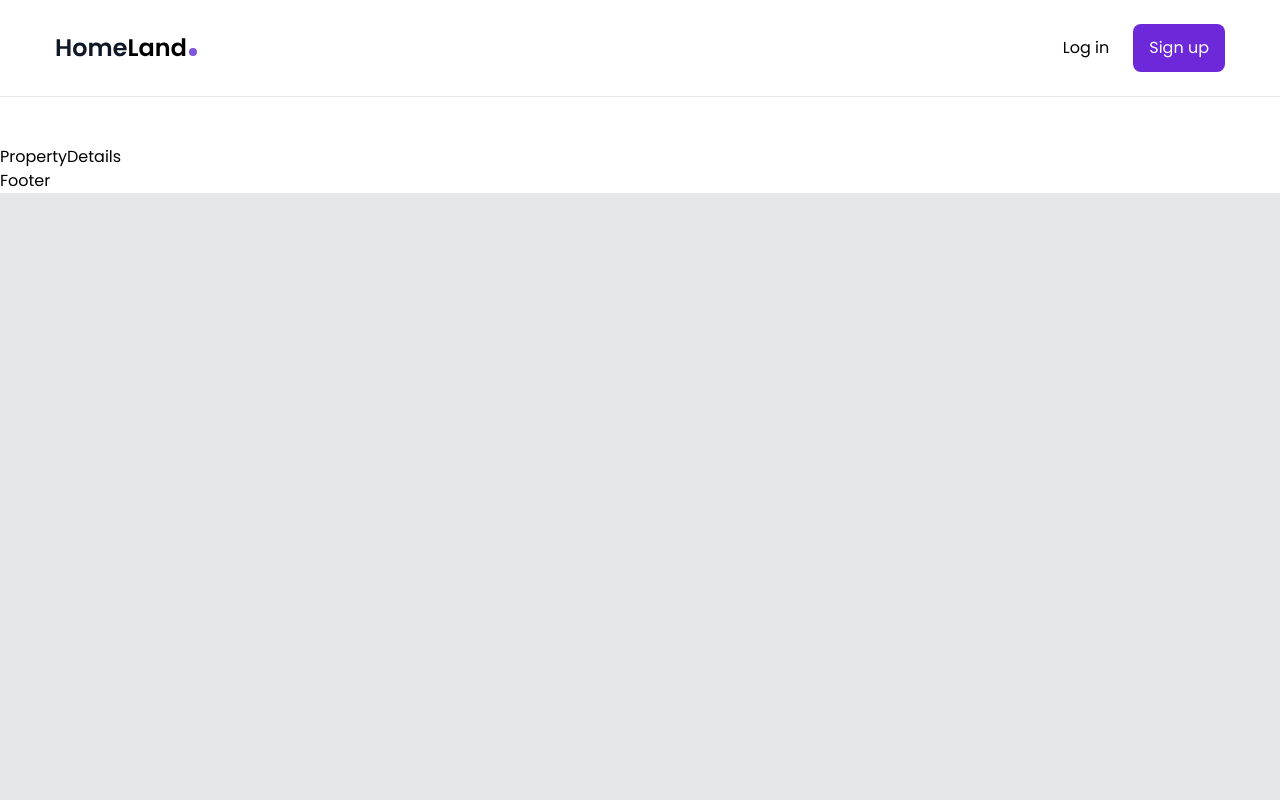
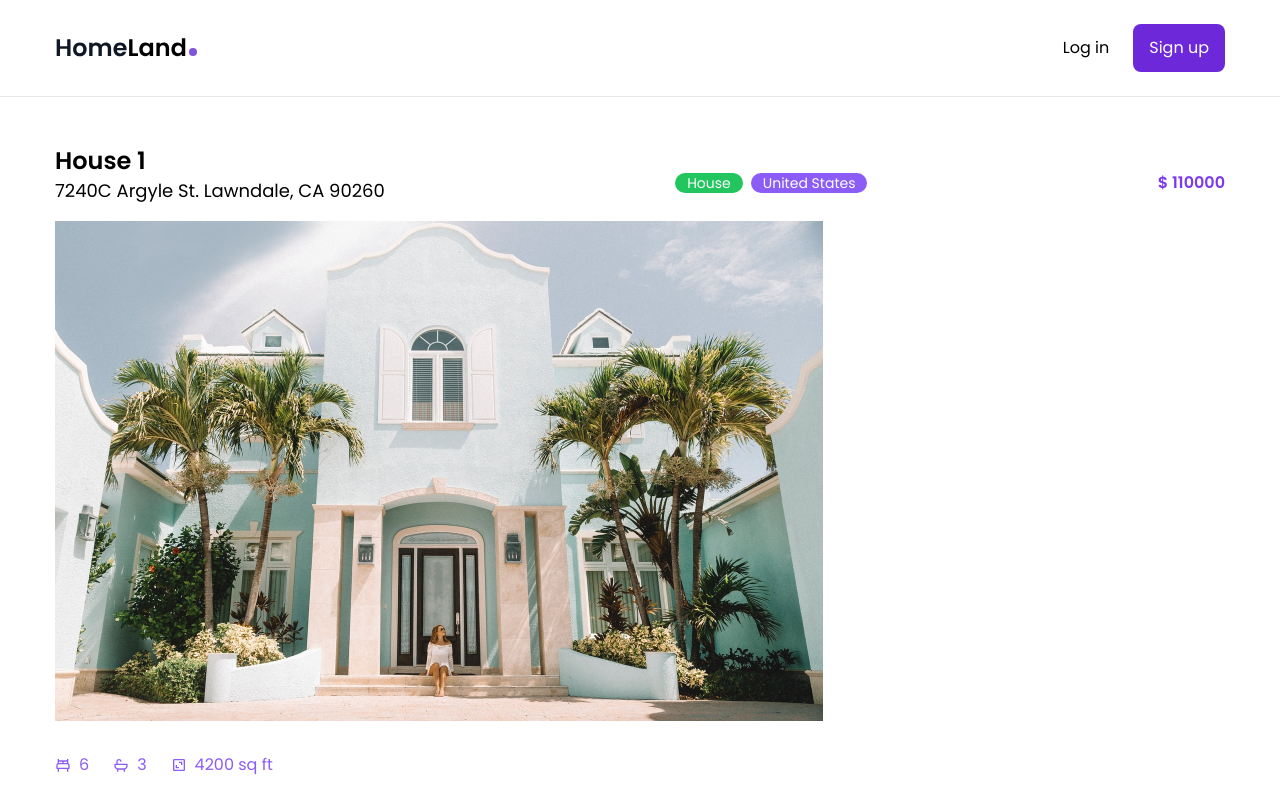
Before and after one commit to thethmuenaing/real-estate-react-tailwind, a React (Create React App) app: page /property/1 in a window 1280 px wide. Shown: the top 800 px of the page. Built offline with nearby package versions, Linux system fonts and the light colour scheme.

Commit message:
adding the house information code

```diff
--- a/src/pages/PropertyDetails.js
+++ b/src/pages/PropertyDetails.js
@@ -1,10 +1,72 @@
 import React from "react";
 
+//import data
+import { housesData } from "../data";
+
+//import use params
+import { useParams } from "react-router-dom";
+
+//import icons
+import { BiBed, BiBath, BiArea } from "react-icons/bi";
+
+//import Link
+import { Link } from "react-router-dom";
+
 const PropertyDetails = () => {
+	//get the house id
+	const { id } = useParams();
+	console.log(id);
+
+	//get the house based on the id
+	const house = housesData.find((house) => {
+		return house.id === parseInt(id);
+	});
+
+	console.log(house);
 	return (
-		<div>
-			<div>PropertyDetails</div>
-		</div>
+		<section>
+			<div className="container mx-auto min-h-[800px] mb-14">
+				<div className="flex flex-col lg:flex-row lg:items-center lg:justify-between">
+					<div>
+						<h2 className="text-2xl font-semibold ">{house.name}</h2>
+						<h3 className="text-lg mb-4">{house.address}</h3>
+					</div>
+					<div className="mb-4 lg:mb-0 flex gap-x-2 text-sm">
+						<div className="bg-green-500 text-white px-3 rounded-full ">
+							{house.type}
+						</div>
+						<div className="bg-violet-500 text-white px-3 rounded-full">
+							{house.country}
+						</div>
+					</div>
+					<div className="texzt-3xl font-semibold text-violet-600">
+						$ {house.price}
+					</div>
+				</div>
+				<div className="flex flex-col items-start gap-8 lg:flex-row ">
+					<div className="max-w-[768px]">
+						<div className="mb-8">
+							<img src={house.imageLg} alt="/" />
+						</div>
+						<div className="flex gap-x-6 text-violet-500 mb-6">
+							<div className="flex gap-x-2 items-center ">
+								<BiBed className="textg-2xl" />
+								<div>{house.bedrooms}</div>
+							</div>
+							<div className="flex gap-x-2 items-center ">
+								<BiBath className="textg-2xl" />
+								<div>{house.bathrooms}</div>
+							</div>
+							<div className="flex gap-x-2 items-center ">
+								<BiArea className="textg-2xl" />
+								<div>{house.surface}</div>
+							</div>
+						</div>
+						<div>{house.description}</div>
+					</div>
+				</div>
+			</div>
+		</section>
 	);
 };
 
```
